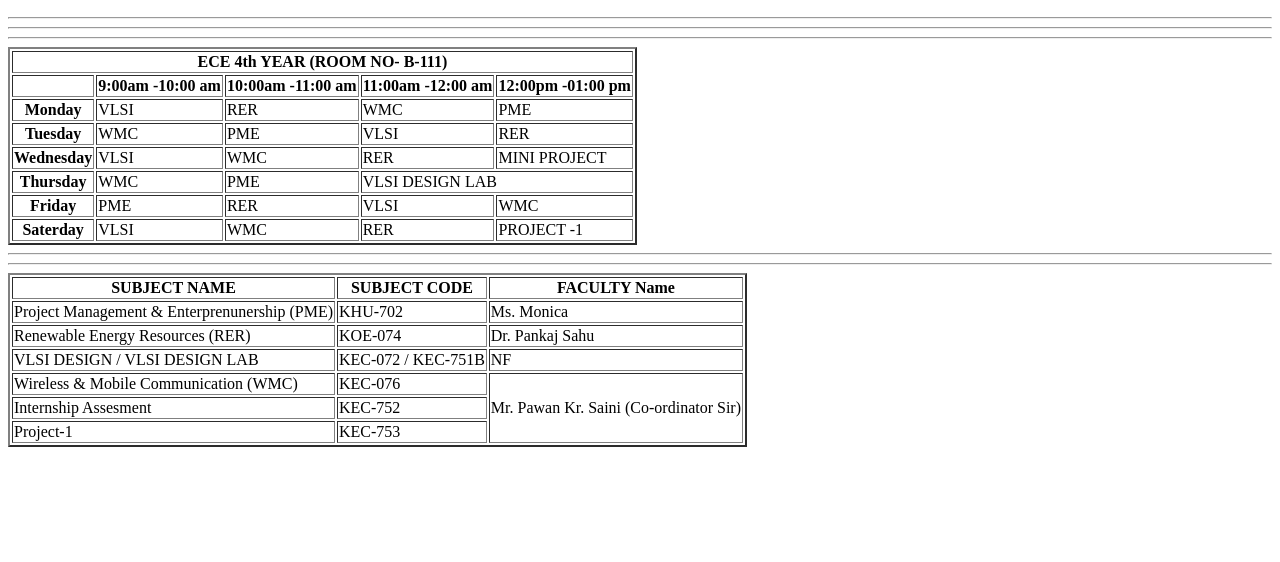
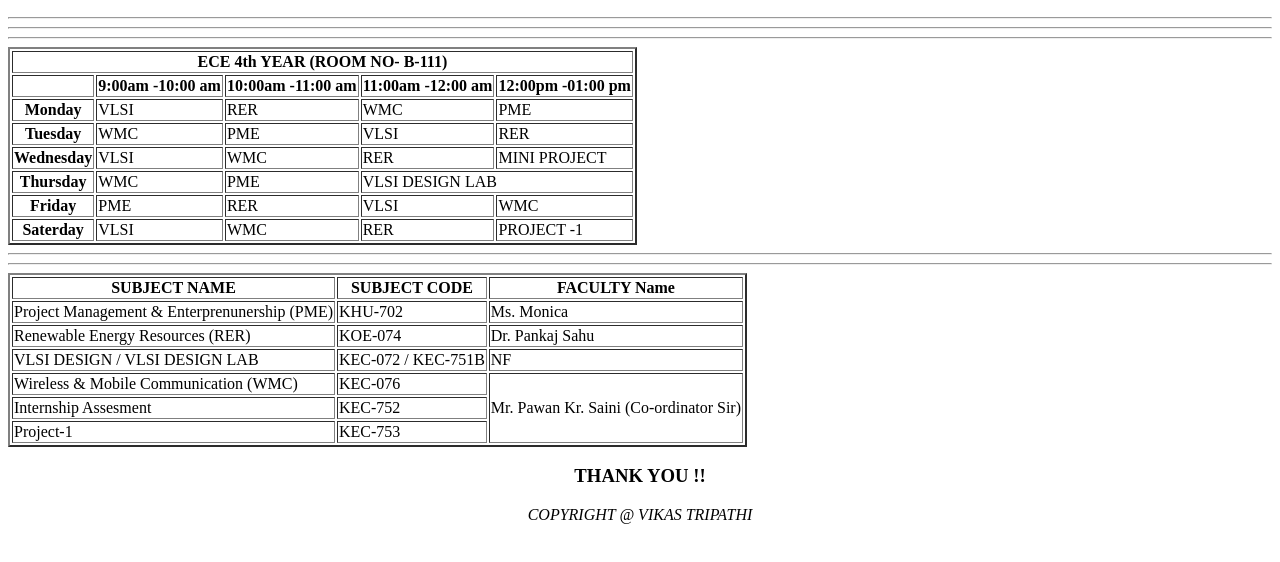
Before and after one commit to pagepublishernobi/timetable.github.io, a plain HTML site: page index.html in a window 1280 px wide. Shown: the part 104-666 px from the top of the page. Drawn offline with Linux system fonts and the light colour scheme.

Commit message:
Update index.html

```diff
--- a/index.html
+++ b/index.html
@@ -127,7 +127,8 @@
                 </tr>
 
             </table>
-
+               <center> <label for="tq"><h3>THANK YOU !! </h3></label></center>
+                   <center> <label for="CR"><i> COPYRIGHT @ VIKAS TRIPATHI</i></label></center>
         </div>
     </footer>
 </body>
```
